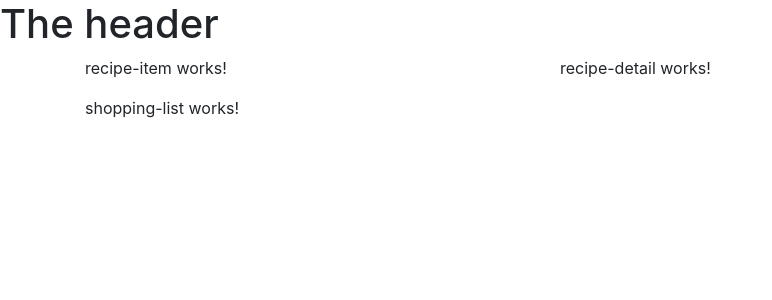
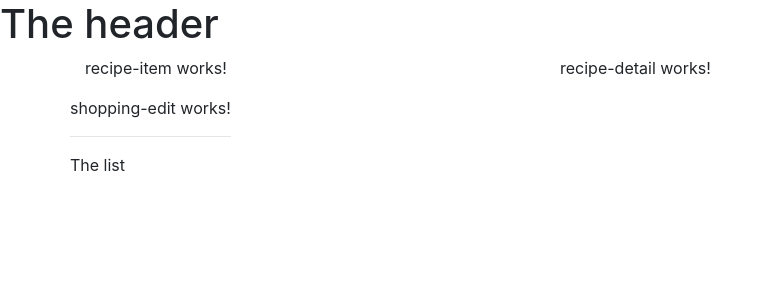
Before and after one commit to JuniorTlitz/FirstAngularProject, an Angular app: page / in a window 1280 px wide. Shown: the top 300 px of the page, without its empty margins (0-772 px from the left). Built offline with nearby package versions, Linux system fonts and the light colour scheme.

Commit message:
chamando app-shopping-edit

```diff
--- a/src/app/shopping-list/shopping-list.component.html
+++ b/src/app/shopping-list/shopping-list.component.html
@@ -1 +1,7 @@
-<p>shopping-list works!</p>
+<div class="row">
+    <div class="col-xs-12">
+        <app-shopping-edit></app-shopping-edit>
+        <hr>
+        <p>The list</p>
+    </div>
+</div>
```
